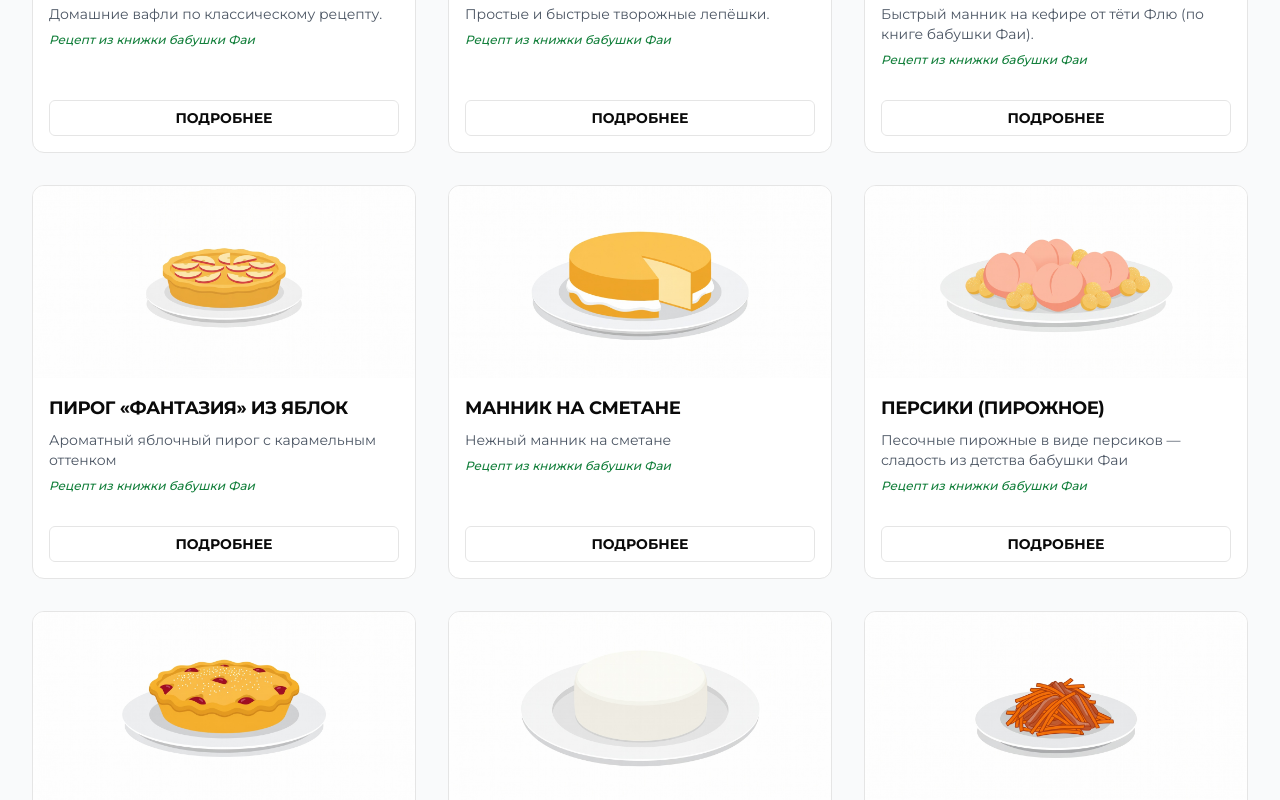
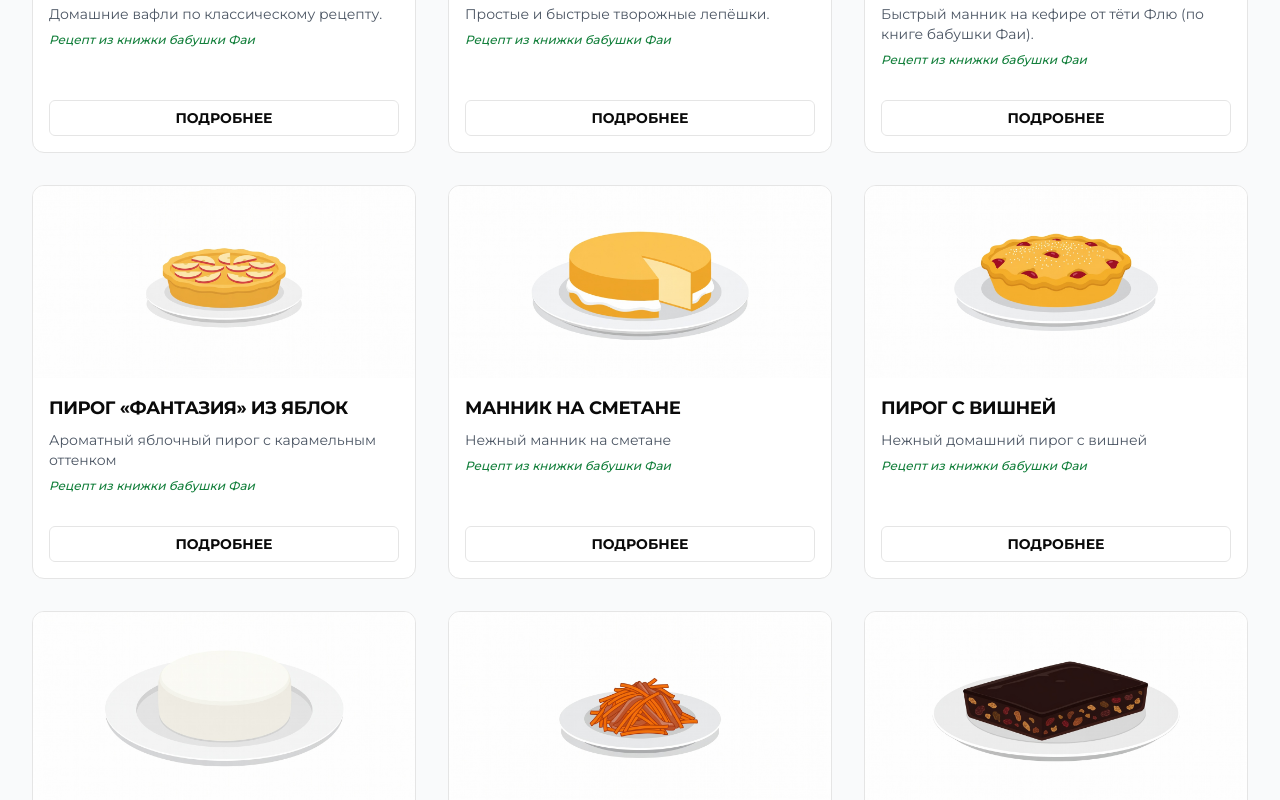
Before and after one commit to elli-ma/recipes, a Next.js app: page /recipes in a window 1280 px wide. Shown: the part 1848-2648 px from the top of the page. Built offline with nearby package versions, Linux system fonts and the light colour scheme.

Commit message:
add: images

```diff
--- a/scripts/generate-images.mjs
+++ b/scripts/generate-images.mjs
@@ -10,12 +10,8 @@ for (const line of envFile.split("\n")) {
 
 const recipes = [
   {
-    slug: "peremyachi",
-    dish: "several round baked buns with pinched crimped edges around the top, each bun has a small round hole in the center of the top revealing brown meat and potato filling inside, the dough is golden and puffy, traditional Tatar peremyachi pastries",
-  },
-  {
     slug: "syrniki-ot-zheni",
-    dish: "four thick round pan-fried cottage cheese patties (syrniki), smooth rounded soft edges, golden brown on top and bottom, creamy white inside, puffy cylinder shape, served with sour cream and jam on the side",
+    dish: "five thick round pan-fried cottage cheese patties (syrniki), smooth rounded soft edges, golden brown on top and bottom, creamy white inside, puffy cylinder shape, neatly arranged on the plate",
   },
 ];
 
--- a/src/lib/recipes.ts
+++ b/src/lib/recipes.ts
@@ -483,41 +483,41 @@ export const recipes: Recipe[] = [
     keywords: ["пирог с вишней", "вишнёвый пирог", "ягодный пирог", "быстрый пирог", "выпечка с ягодами", "домашний пирог"],
     note: "Рецепт из книжки бабушки Фаи"
   },
-  {
-    id: 17,
-    slug: "persiki-pirozhnoe",
-    title: "Персики (пирожное)",
-    description: "Песочные пирожные в виде персиков — сладость из детства бабушки Фаи",
-    image: "/recipes/persiki-pirozhnoe.webp",
-    ingredients: [
-      "2 яйца",
-      "2 стакана сахара",
-      "1 стакан сметаны",
-      "1 пачка топлёного маргарина",
-      "1 ч/л соды (погасить уксусом)",
-      "4 стакана муки",
-      "2 стакана сметаны (для начинки)",
-      "1 стакан сахара (для начинки)",
-      "3–4 ст. ложки какао",
-      "1 яичный желток (для покрытия)",
-      "сахар (для обсыпки)"
-    ],
-    instructions: [
-      "Взбить яйца с сахаром, добавить сметану, маргарин, погашенную соду и муку.",
-      "Сформировать шарики и выложить на сухой горячий противень.",
-      "Выпекать при 180°C около 15 минут до лёгкой румяности.",
-      "Пока горячие, вырезать углубление с нижней стороны каждого шарика.",
-      "Крошку смешать со сметаной, сахаром и какао — это будет начинка.",
-      "Наполнить ею углубления и соединить шарики попарно, формируя персики.",
-      "Обмакнуть каждый персик в желток, затем в сахар и дать подсохнуть."
-    ],
-    prepTime: 40,
-    cookTime: 15,
-    servings: 10,
-    category: "Пирожные",
-    keywords: ["пирожное персик", "песочные пирожные", "пирожные с кремом", "пирожные с какао", "домашние пирожные", "советские пирожные"],
-    note: "Рецепт из книжки бабушки Фаи"
-  },
+  // {
+  //   id: 17,
+  //   slug: "persiki-pirozhnoe",
+  //   title: "Персики (пирожное)",
+  //   description: "Песочные пирожные в виде персиков — сладость из детства бабушки Фаи",
+  //   image: "/recipes/persiki-pirozhnoe.webp",
+  //   ingredients: [
+  //     "2 яйца",
+  //     "2 стакана сахара",
+  //     "1 стакан сметаны",
+  //     "1 пачка топлёного маргарина",
+  //     "1 ч/л соды (погасить уксусом)",
+  //     "4 стакана муки",
+  //     "2 стакана сметаны (для начинки)",
+  //     "1 стакан сахара (для начинки)",
+  //     "3–4 ст. ложки какао",
+  //     "1 яичный желток (для покрытия)",
+  //     "сахар (для обсыпки)"
+  //   ],
+  //   instructions: [
+  //     "Взбить яйца с сахаром, добавить сметану, маргарин, погашенную соду и муку.",
+  //     "Сформировать шарики и выложить на сухой горячий противень.",
+  //     "Выпекать при 180°C около 15 минут до лёгкой румяности.",
+  //     "Пока горячие, вырезать углубление с нижней стороны каждого шарика.",
+  //     "Крошку смешать со сметаной, сахаром и какао — это будет начинка.",
+  //     "Наполнить ею углубления и соединить шарики попарно, формируя персики.",
+  //     "Обмакнуть каждый персик в желток, затем в сахар и дать подсохнуть."
+  //   ],
+  //   prepTime: 40,
+  //   cookTime: 15,
+  //   servings: 10,
+  //   category: "Пирожные",
+  //   keywords: ["пирожное персик", "песочные пирожные", "пирожные с кремом", "пирожные с какао", "домашние пирожные", "советские пирожные"],
+  //   note: "Рецепт из книжки бабушки Фаи"
+  // },
   {
     id: 18,
     slug: "mannik-na-smetane",
```
Also changed, not shown: public/recipes/syrniki-ot-zheni.webp.
